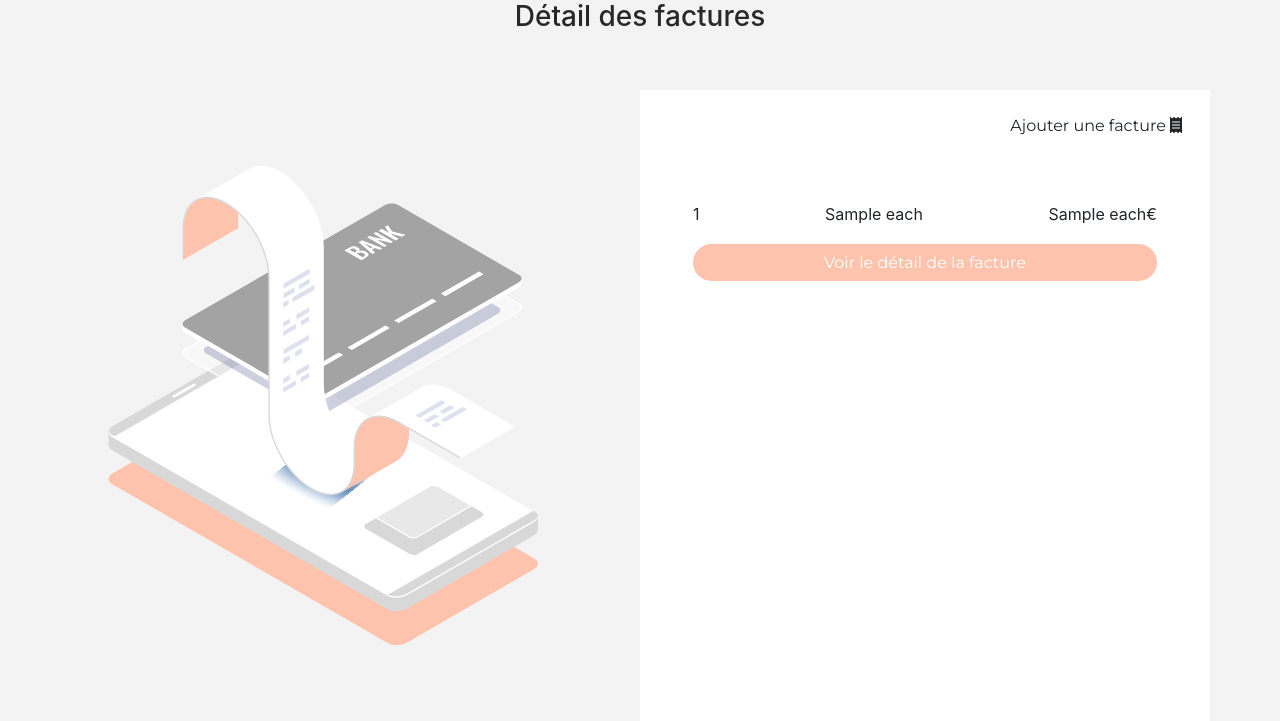
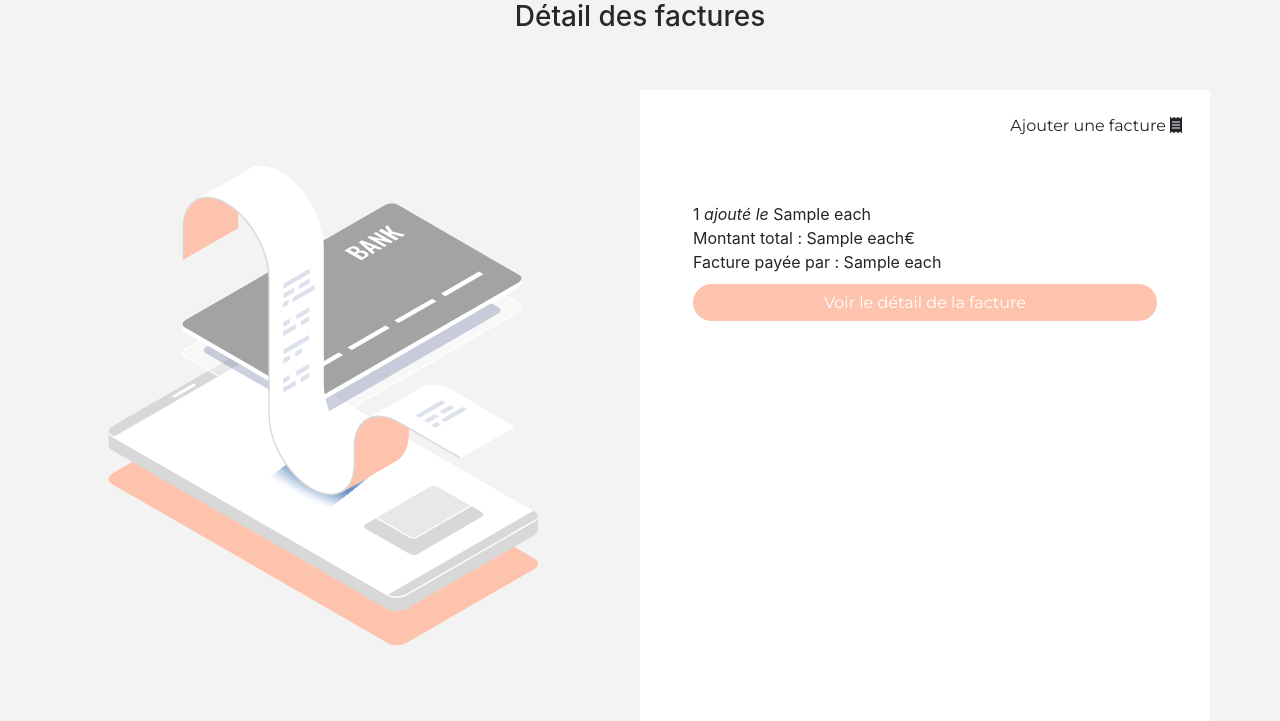
Before and after one commit to Dream-Team-of-Sab/projet-coloc, a Flask app: template app/templates/detail_facture.html in a window 1280 px wide. Shown: the part 186-907 px from the top of the page. Run offline with Flask 2, Linux system fonts and the light colour scheme; the template is opened without the code that fills it: most values are stand-ins (such as "Sample title", 1, 10 or a date in 2020); some libraries are stand-ins or nearby versions.

Commit message:
gitflow-feature-stash: see_invoice
Ajout nom du payeur

```diff
--- a/app/routes.py
+++ b/app/routes.py
@@ -116,7 +116,9 @@ def invoice():
     """
     if request.method == 'GET':
         cur = db.cursor()
-        list_invoice = cur.execute('''SELECT title, date, price FROM Invoices''').fetchall()
+        list_invoice = cur.execute('''SELECT title, date, price, id_paying_user, first_name
+                                      FROM Invoices
+                                      JOIN Users ON Invoices.id_paying_user = Users.id''').fetchall()
         invoice = [i for i in list_invoice]
         db.commit()
         return render_template('detail_facture.html', list_invoice = invoice)
@@ -127,7 +129,6 @@ def invoice():
         return redirect(url_for('invoice'))
     else:
         return "Unknown method"
-
 
 #Add coloc
 @app.route('/flat/', methods=['GET', 'POST'])
--- a/app/templates/detail_facture.html
+++ b/app/templates/detail_facture.html
@@ -76,10 +76,11 @@
                 <div class="row d-flex justify-content-center">
                     <ul name="invoice_list">
                         {% for each in list_invoice %}
-                        <li class="mt-5 mb-4 d-flex justify-content-between" value="{{each[0]}}"><span class="text-center">{{each[0]}}</span> <span class="text-center">{{each[1]}}</span> <span class="text-center">{{each[2]}}€</span> </li>
+                        <li class="mt-5" value="{{each[0]}}">{{each[0]}} <em>ajouté le</em> {{each[1]}}</li>
+                        <li>Montant total : {{each[2]}}€</li>
+                        <li class="mb-3">Facture payée par : {{each[4]}}</li>
                         <a href="" class="bt btn-2" data-toggle="modal" data-target="#viewModal">Voir le détail de la facture</a>
                         {% endfor %}
-
                     </ul>
                 </div>
             </div>
@@ -157,13 +158,13 @@
                         <div class="modal-body">
                             <form action='' method='post' enctype="multipart/form-data">
                                 <div class="form-group">
-                                    <p name="title">Intitulé de la facture</p>
+                                    <p name="title_invoice">Intitulé de la facture</p>
                                 </div>
                                 <div class="form-group">
-                                    <p name="date">Date</p>
+                                    <p name="date_invoice">Date</p>
                                 </div>
                                 <div class="form-group">
-                                    <p name="price">Prix</p>
+                                    <p name="price_invoice">Prix</p>
                                 </div>
                                 <div>
                                     <img src="uploads/11_09_19_14_47_24_facture_mac.jpeg" alt="">
```
